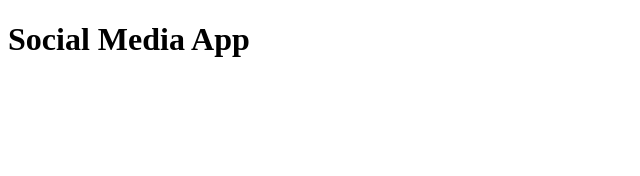
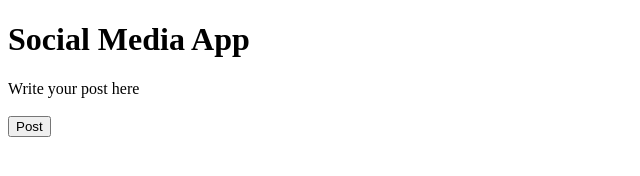
Before and after one commit to Kipkorir-Gideon/Practice, a plain HTML site: page javascript/CRUD/index.html in a window 1280 px wide. Shown: the whole page, without its empty margins (0-640 px from the left). Drawn offline with Linux system fonts and the light colour scheme.

Commit message:
Create a form for creating or posting.

```diff
--- a/javascript/CRUD/index.html
+++ b/javascript/CRUD/index.html
@@ -10,7 +10,14 @@
     <h1>Social Media App</h1>
     <div class="container">
 
-        <div class="left"></div>
+        <div class="left">
+            <form id="form">
+                <label for="post">Write your post here</label>
+                <br><br>
+                <div id="msg"></div>
+                <button type="submit">Post</button>
+            </form>
+        </div>
         <div class="right"></div>
     </div>
 </body>
```
